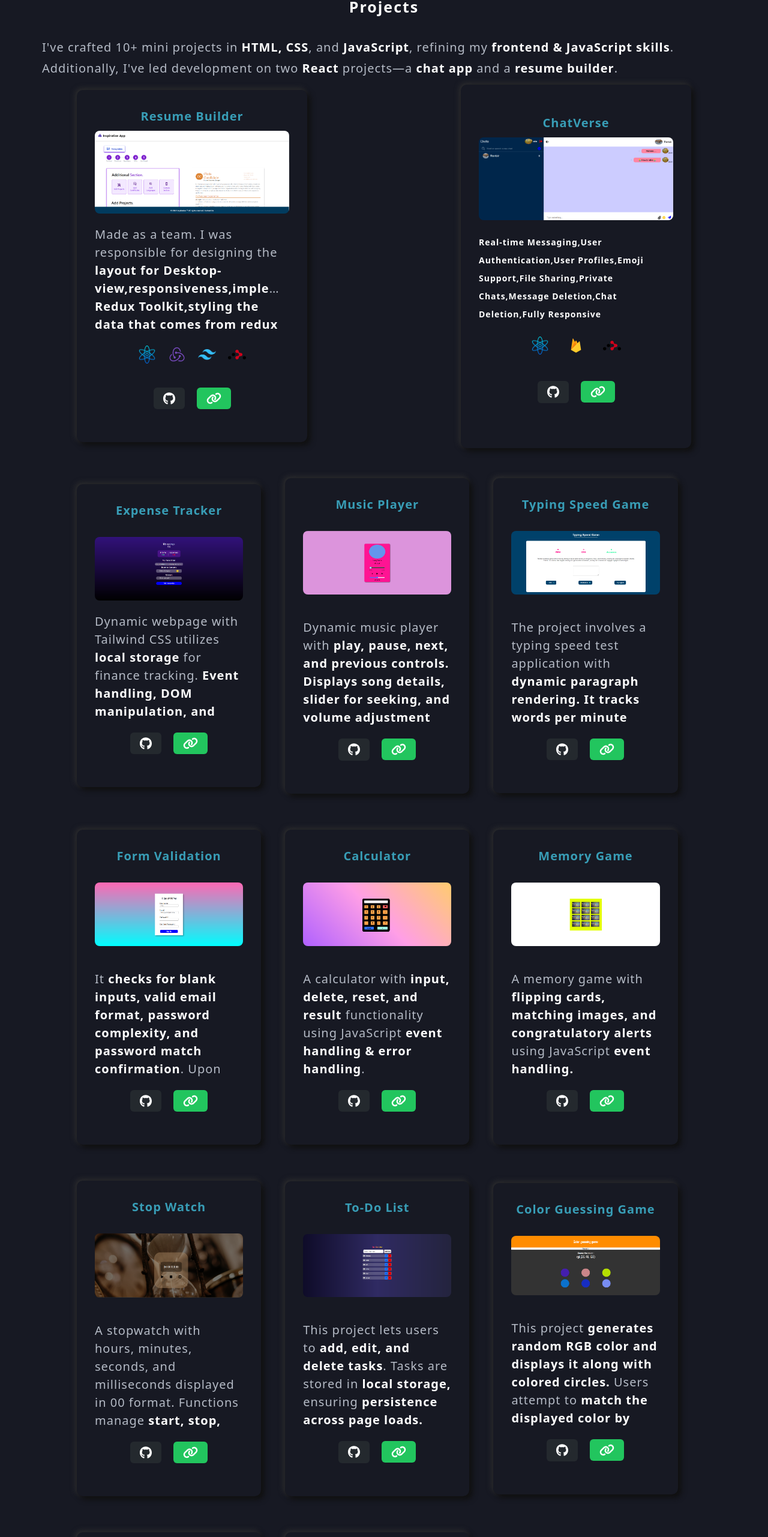
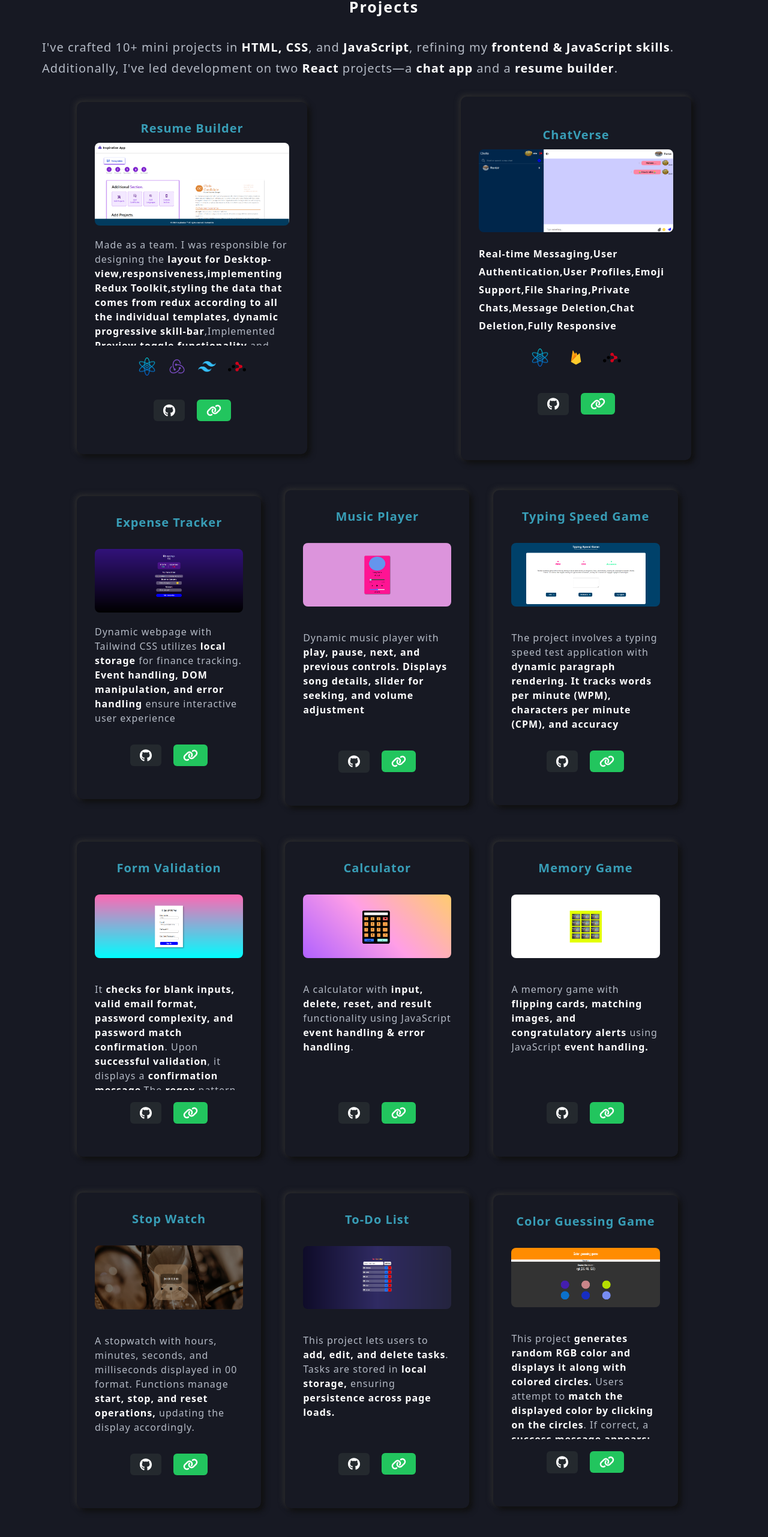
Before and after one commit to UshaRani-coder/Portfolio-2, a React (Vite) app: page / in a window 1280 px wide. Shown: the part 1238-3800 px from the top of the page at 60% size. Built offline with nearby package versions, Linux system fonts and the light colour scheme; a web font is replaced by a local one.

Commit message:
added an updated resume

```diff
--- a/src/components/JsProjects.jsx
+++ b/src/components/JsProjects.jsx
@@ -24,7 +24,7 @@ function JsProjects() {
             alt='expense-tracker'
             className='w-[100%]  rounded-lg project-image'
           />
-          <p className='text-ellipsis text-ellipsis h-[180px] max-h-[180px] overflow-auto '>
+          <p className='text-[14px] lg:text-[16px] text-ellipsis text-ellipsis h-[180px] max-h-[180px] overflow-auto '>
             Dynamic webpage with Tailwind CSS utilizes{' '}
             <span className='text-white font-bold'>local storage</span> for
             finance tracking.
@@ -71,7 +71,7 @@ function JsProjects() {
             alt='music-player'
             className='w-[100%]  rounded-lg project-image'
           />
-          <p className='text-ellipsis text-ellipsis h-[180px] max-h-[180px] overflow-auto mt-[20px]'>
+          <p className='text-[14px] lg:text-[16px] text-ellipsis text-ellipsis h-[180px] max-h-[180px] overflow-auto mt-[20px]'>
             Dynamic music player with{' '}
             <span className='text-white font-bold'>
               play, pause, next, and previous controls. Displays song details,
@@ -115,7 +115,7 @@ function JsProjects() {
             alt='typing-game'
             className='w-[100%]  rounded-lg project-image'
           />
-          <p className='text-ellipsis text-ellipsis h-[180px] max-h-[180px] overflow-auto mt-[20px]'>
+          <p className='text-[14px] lg:text-[16px] text-ellipsis text-ellipsis h-[180px] max-h-[180px] overflow-auto mt-[20px]'>
             The project involves a typing speed test application with{' '}
             <span className='text-white font-bold'>
               dynamic paragraph rendering. It tracks words per minute (WPM),
@@ -159,7 +159,7 @@ function JsProjects() {
             alt='form-validation'
             className='w-[100%]  rounded-lg project-image'
           />
-          <p className='text-ellipsis text-ellipsis h-[180px] max-h-[180px] overflow-auto mt-[20px]'>
+          <p className='text-[14px] lg:text-[16px] text-ellipsis text-ellipsis h-[180px] max-h-[180px] overflow-auto mt-[20px]'>
             It{' '}
             <span className='text-white font-bold'>
               checks for blank inputs, valid email format, password complexity,
@@ -210,7 +210,7 @@ function JsProjects() {
             alt='calculator'
             className='w-[100%]  rounded-lg project-image'
           />
-          <p className='text-ellipsis text-ellipsis h-[180px] max-h-[180px] overflow-auto mt-[20px]'>
+          <p className='text-[14px] lg:text-[16px] text-ellipsis text-ellipsis h-[180px] max-h-[180px] overflow-auto mt-[20px]'>
             A calculator with{' '}
             <span className='text-white font-bold'>
               input, delete, reset, and result
@@ -258,7 +258,7 @@ function JsProjects() {
             alt='Memory Game'
             className='w-[100%]  rounded-lg project-image'
           />
-          <p className='text-ellipsis text-ellipsis h-[180px] max-h-[180px] overflow-auto mt-[20px]'>
+          <p className='text-[14px] lg:text-[16px] text-ellipsis text-ellipsis h-[180px] max-h-[180px] overflow-auto mt-[20px]'>
             A memory game with{' '}
             <span className='text-white font-bold'>
               flipping cards, matching images, and congratulatory alerts
@@ -303,7 +303,7 @@ function JsProjects() {
             alt='stop-watch'
             className='w-[100%]  rounded-lg project-image'
           />
-          <p className='text-ellipsis text-ellipsis h-[180px] max-h-[180px] overflow-auto mt-[20px]'>
+          <p className='text-[14px] lg:text-[16px] text-ellipsis text-ellipsis h-[180px] max-h-[180px] overflow-auto mt-[20px]'>
             A stopwatch with hours, minutes, seconds, and milliseconds displayed
             in 00 format. Functions manage{' '}
             <span className='text-white font-bold'>
@@ -348,7 +348,7 @@ function JsProjects() {
             alt='to-do'
             className='w-[100%]  rounded-lg project-image'
           />
-          <p className='text-ellipsis text-ellipsis h-[180px] max-h-[180px] overflow-auto mt-[20px]'>
+          <p className='text-[14px] lg:text-[16px] text-ellipsis text-ellipsis h-[180px] max-h-[180px] overflow-auto mt-[20px]'>
             This project lets users to{' '}
             <span className='text-white font-bold'>
               add, edit, and delete tasks
@@ -397,7 +397,7 @@ function JsProjects() {
             alt='color-guessingr'
             className='w-[100%]  rounded-lg project-image '
           />
-          <p className='text-ellipsis text-ellipsis h-[180px] max-h-[180px] overflow-auto mt-[20px]'>
+          <p className='text-[14px] lg:text-[16px] text-ellipsis text-ellipsis h-[180px] max-h-[180px] overflow-auto mt-[20px]'>
             This project{' '}
             <span className='text-white font-bold'>
               generates random RGB color and displays it along with colored
@@ -453,7 +453,7 @@ function JsProjects() {
             alt='countdown'
             className='w-[100%]  rounded-lg project-image'
           />
-          <p className='text-ellipsis text-ellipsis h-[180px] max-h-[180px] overflow-auto mt-[20px]'>
+          <p className='text-[14px] lg:text-[16px] text-ellipsis text-ellipsis h-[180px] max-h-[180px] overflow-auto mt-[20px]'>
             This project{' '}
             <span className='text-white font-bold'>
               prompts the user to enter their birthdate in the 'year-month-day'
@@ -509,7 +509,7 @@ function JsProjects() {
             alt='word-count'
             className='w-[100%]  rounded-lg project-image '
           />
-          <p className='text-ellipsis text-ellipsis h-[180px] max-h-[180px] overflow-auto mt-[20px]'>
+          <p className='text-[14px] lg:text-[16px] text-ellipsis text-ellipsis h-[180px] max-h-[180px] overflow-auto mt-[20px]'>
             The script counts the{' '}
             <span className='text-white font-bold'>
               number of words and characters entered in a textarea.
--- a/src/components/ReactProjects.jsx
+++ b/src/components/ReactProjects.jsx
@@ -10,7 +10,7 @@ import { Link } from 'react-router-dom'
 function ReactProjects() {
   return (
     <>
-      <div className='flex flex-col items-center lg:flex-row  items-center gap-y-[30px] lg:flex-row lg:items-center lg:justify-around'>
+      <div className='flex flex-col items-center lg:flex-row  items-center gap-y-[30px] lg:flex-row lg:items-center lg:justify-around mt-[20px]'>
         <div className='react-project w-[80%]   md:w-[50%] lg:w-[30%]  '>
           <h1 className='project-name text-[#389db6] font-bold text-xl text-center mb-[10px]'>
             Resume Builder
@@ -20,7 +20,7 @@ function ReactProjects() {
             alt='resume-builder'
             className='w-[100%]  rounded-lg '
           />{' '}
-          <p className='text-ellipsis text-ellipsis overflow-hidden mt-[20px] h-[180px] max-h-[180px] overflow-y-auto'>
+          <p className='text-ellipsis text-ellipsis overflow-hidden mt-[20px] h-[180px] max-h-[180px] overflow-y-auto text-[14px] lg:text-[16px]'>
             Made as a team. I was responsible for designing the{' '}
             <span className='text-white font-bold'>
               layout for Desktop-view,responsiveness,implementing Redux
@@ -73,7 +73,7 @@ function ReactProjects() {
             </Link>
           </p>
           <div className=' flex mt-[20px]   justify-center mt-[40px] gap-[20px] mb-[25px]'>
-            <Link to='https://github.com/SiddheshAR/resume_builder'>
+            <Link to='https://github.com/UshaRani-coder/Resume-Builder'>
               <button style={{border:'none'}} className='bg-[#24292e] hover:bg-[#0366d6] text-white font-bold py-2 px-4 rounded-md focus:outline-none'>
                 <svg
                   xmlns='http://www.w3.org/2000/svg'
@@ -85,7 +85,7 @@ function ReactProjects() {
                 </svg>
               </button>
             </Link>
-            <Link to='https://resume-builder-rouge-ten.vercel.app/'>
+            <Link to='https://ur-resume-builder.vercel.app/'>
               <button  style={{border:'none'}}className='bg-green-500 hover:bg-green-600 text-white font-bold py-2 px-4 rounded-md focus:outline-none '>
                 <svg
                   xmlns='http://www.w3.org/2000/svg'
@@ -109,7 +109,7 @@ function ReactProjects() {
             className='w-[100%] rounded-lg '
           />
           <p className='text-ellipsis text-ellipsis overflow-hidden mt-[20px]'>
-            <span className='text-white font-bold text-[14px]'>
+            <span className='text-white font-bold text-[14px] lg:text-[16px]'>
               Real-time Messaging,User Authentication,User Profiles,Emoji
               Support,File Sharing,Private Chats,Message Deletion,Chat
               Deletion,Fully Responsive
--- a/src/pages/About.jsx
+++ b/src/pages/About.jsx
@@ -44,7 +44,7 @@ function About() {
         <div className='flex flex-col items-center md:flex-row md:gap-[70px]'>
           <div className='mt-[10px]'>
             <a
-              href='https://drive.google.com/file/d/1U4olDE49DqDLP0PappfOCZE-viXDnkn_/view'
+              href='https://drive.google.com/file/d/168NU8uXVGPufpIFIAcQgvGM6LZlj72DZ/view?usp=sharing'
               download='Usha Resume.pdf'
             >
               <div className='text-[14px] border border-[#389db6] bg-[#389db6] rounded-full p-[10px] w-[130px] md:w-[150px] flex items-center justify-between'>
@@ -112,6 +112,7 @@ function About() {
           </div>
         </div>
       </div>
+
       <div className='animate-img'>
         <img
           className='bg-[rgb(240,70,240)] rounded-full p-[10px] border-none'
```
